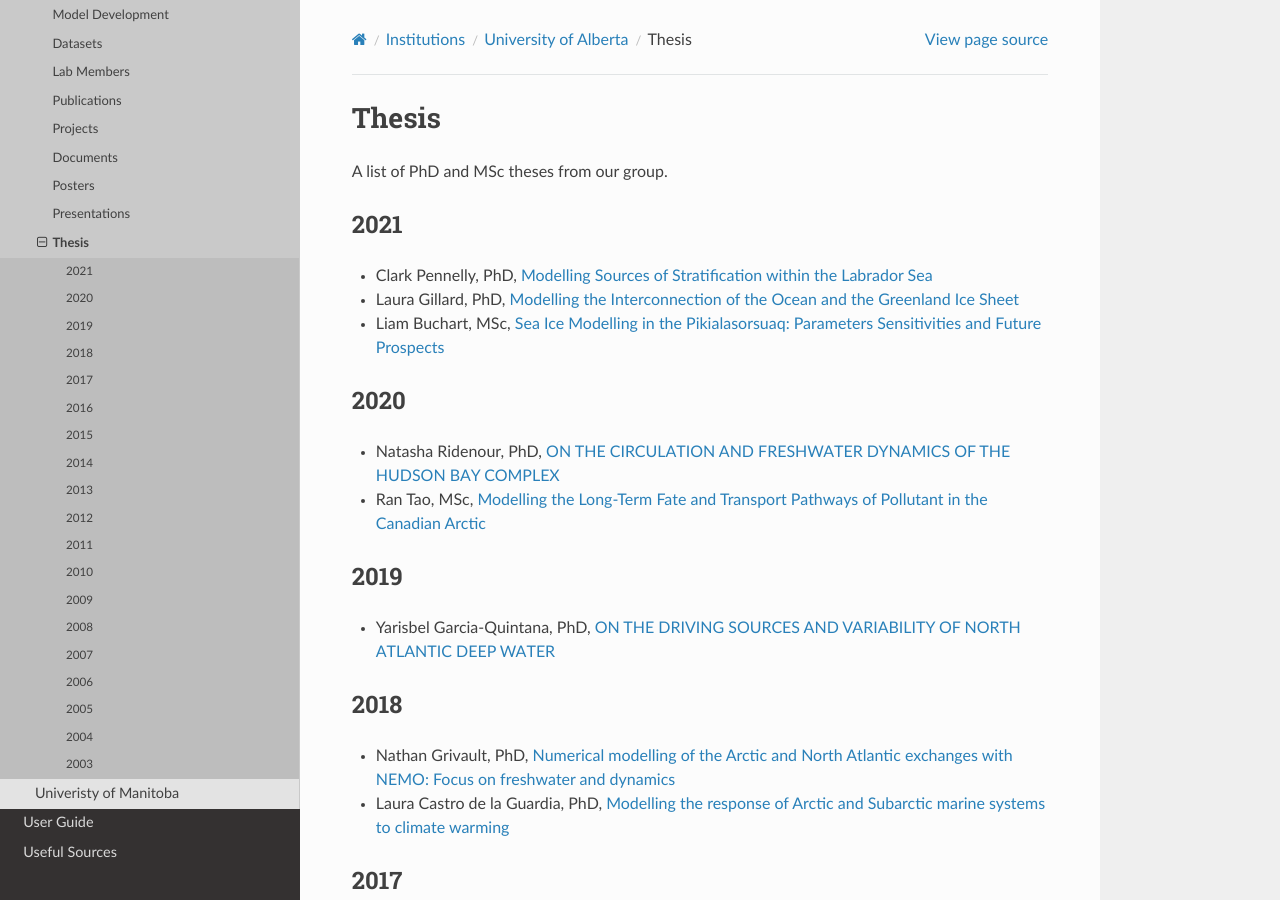
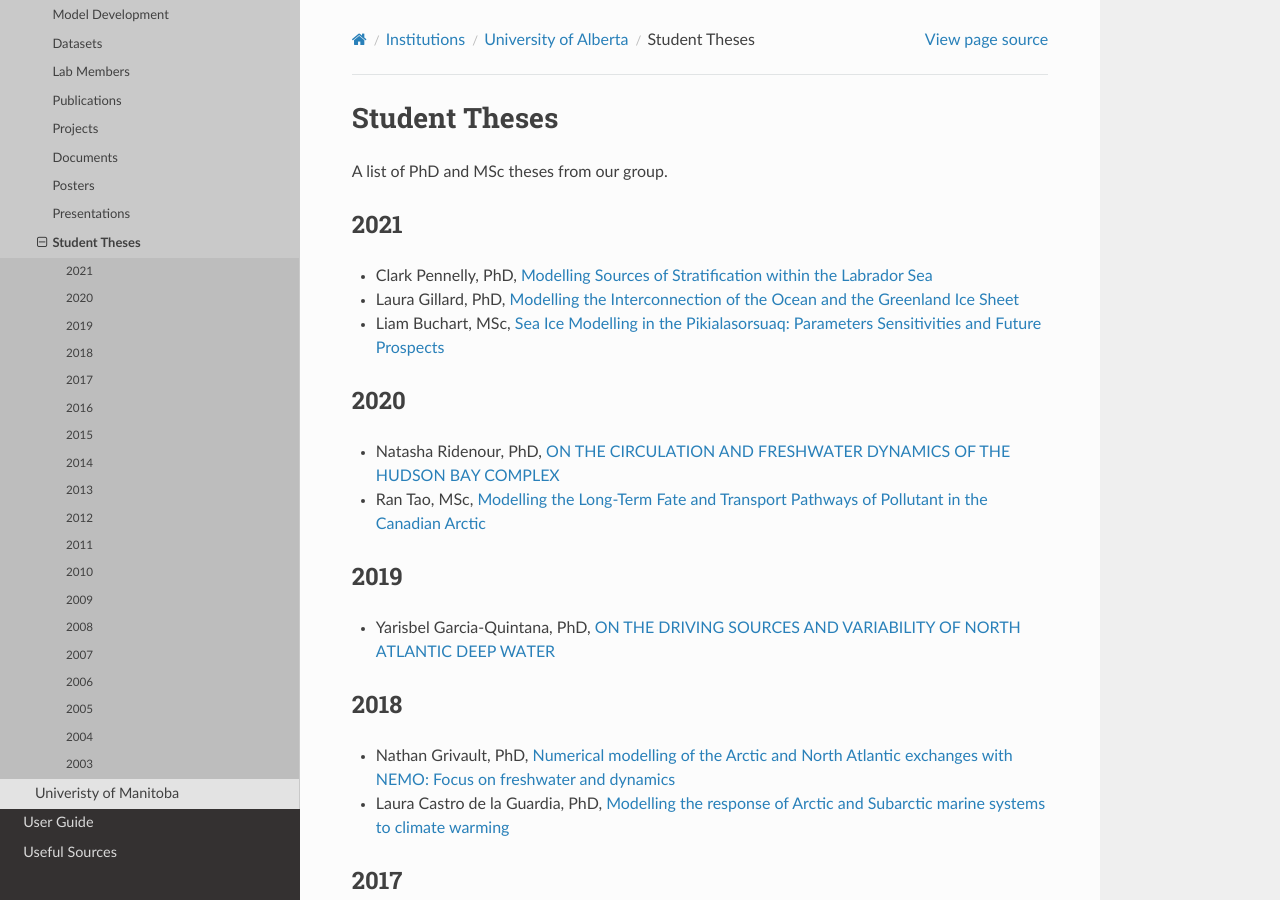
Before and after one commit to UofA-NEMO/Canadian-NEMO-Ocean-Modelling-Forum-Community-of-Practice, a Sphinx documentation site: the page built from docs/Institutions/UofA/Student_Theses.rst, in a window 1280 px wide and 900 px high. Built offline with Sphinx 7.4.7 and the Read the Docs theme 2.0.0, drawn with Linux system fonts in a browser that asks for light colours; pages that are not in the unit, such as notebooks, are missing from menus.

Commit message:
Update Student_Theses.rst

```diff
--- a/docs/Institutions/UofA/Student_Theses.rst
+++ b/docs/Institutions/UofA/Student_Theses.rst
@@ -1,5 +1,5 @@
-Thesis
-======
+Student Theses
+==============
 
 A list of PhD and MSc theses from our group.
 
```
